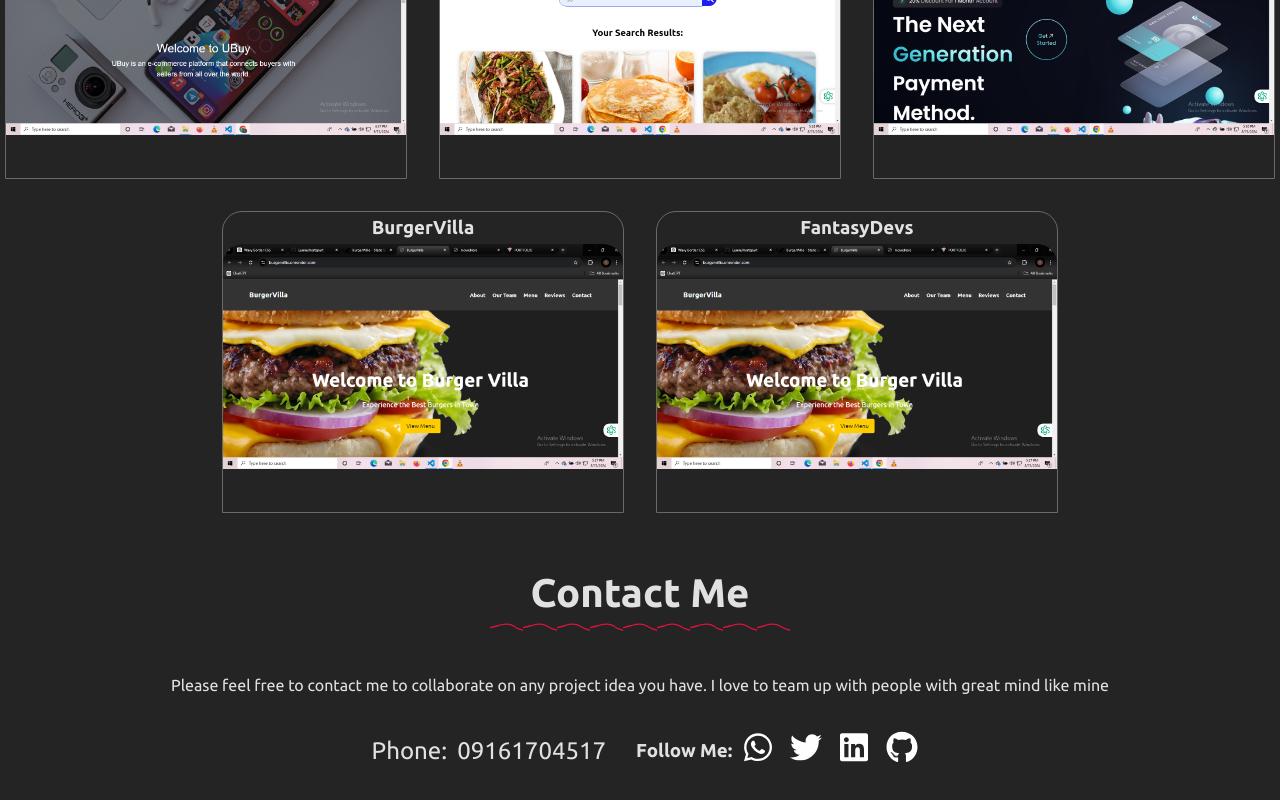
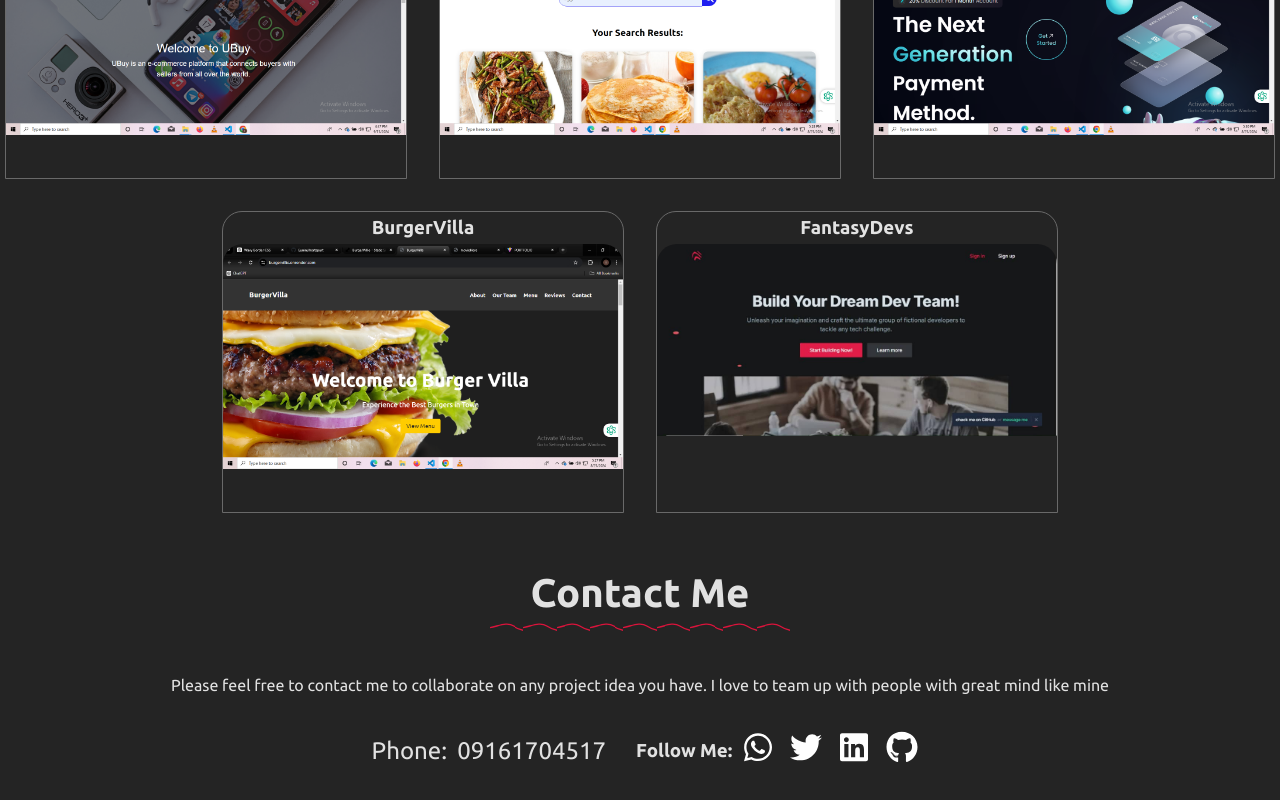
Before and after one commit to Eunini/portfolio, a React (Vite) app: page / in a window 1280 px wide. Shown: the part 1408-2208 px from the top of the page. Built offline with nearby package versions, Linux system fonts and the light colour scheme.

Commit message:
Update projectData.js

```diff
--- a/src/constants/projectData.js
+++ b/src/constants/projectData.js
@@ -30,7 +30,7 @@
      {
         title: 'FantasyDevs',
         description: 'An online landing system for web developers.',
-        img: '/images/6.png',
+        img: '/images/IMG-20241121-WA0022.jpg',
         url: 'https://fantasy-devs-8nic.vercel.app/',
         sourceUrl: 'FantasyDevs'
       },
```
